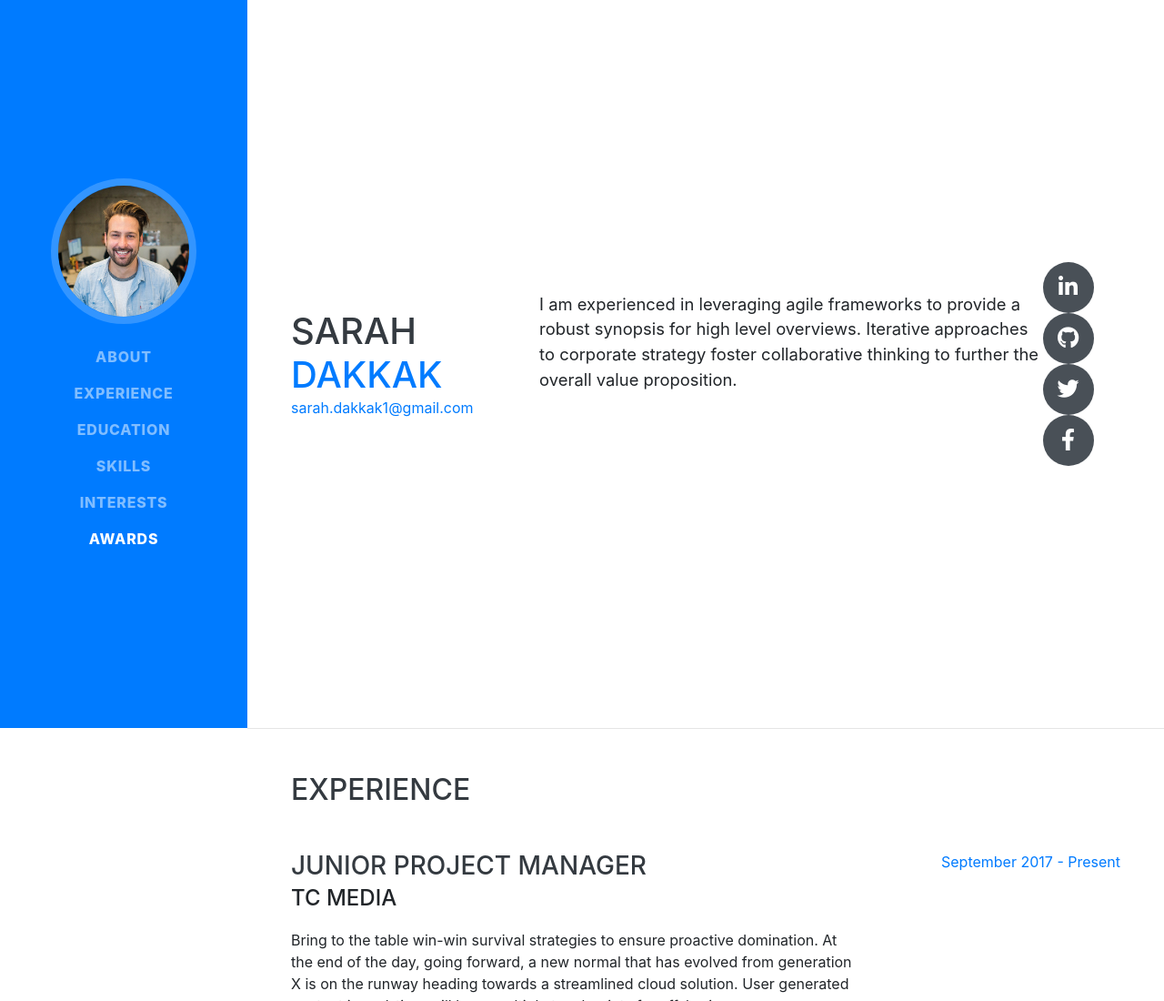
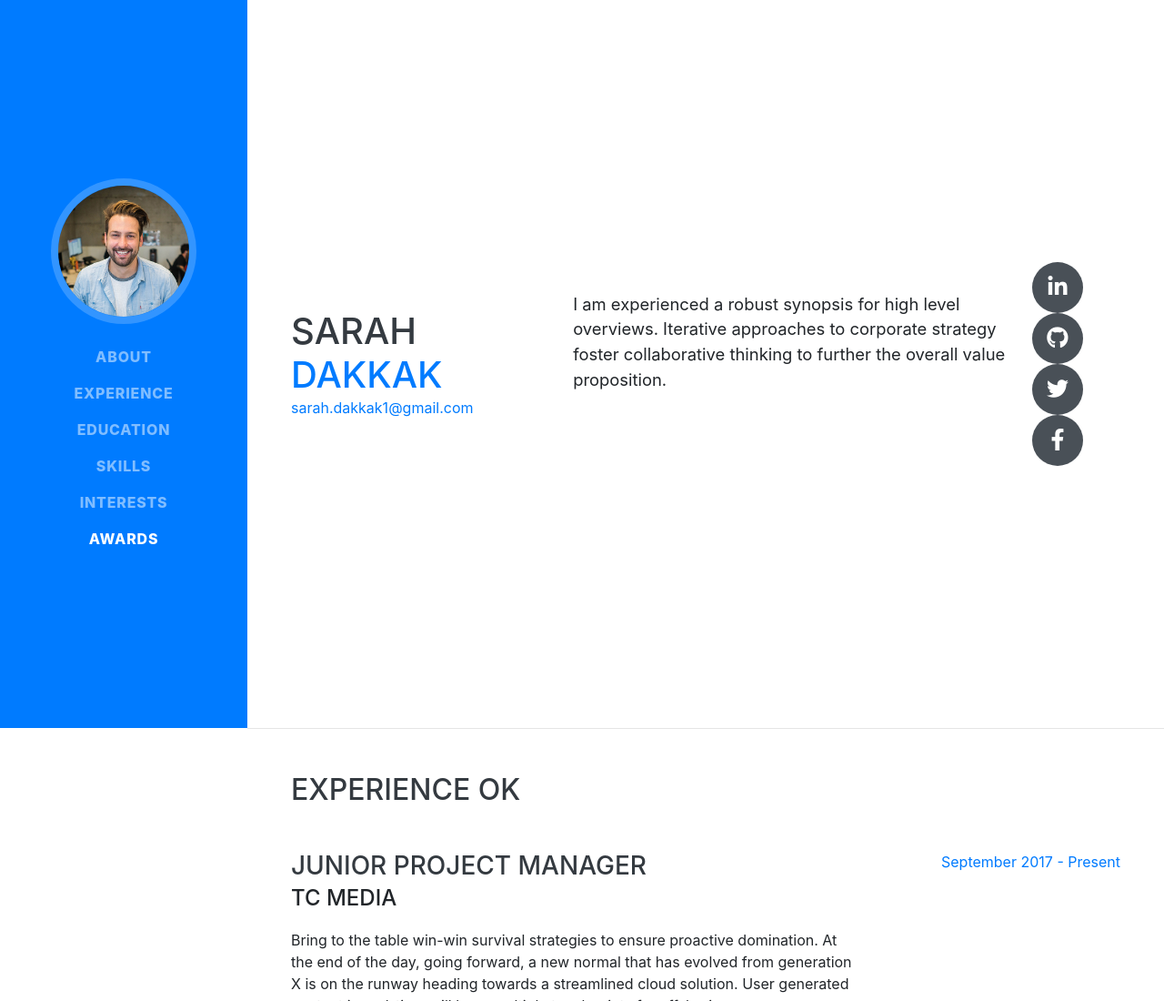
Before and after one commit to sarahdakkak1/portfolio-august2019, a website with bundled scripts: page index.html in a window 1280 px wide. Shown: the top 1100 px of the page at 91% size. Built offline with nearby package versions, Linux system fonts and the light colour scheme; a web font is replaced by a local one.

Commit message:
changed my bio and links

```diff
--- a/index.html
+++ b/index.html
@@ -68,7 +68,7 @@
         </h1>
           <a href="mailto:sarah.dakkak1@gmail.com">sarah.dakkak1@gmail.com</a>
         </div>
-        <p class="lead mb-5">I am experienced in leveraging agile frameworks to provide a robust synopsis for high level overviews. Iterative approaches to corporate strategy foster collaborative thinking to further the overall value proposition.</p>
+        <p class="lead mb-5">I am experienced a robust synopsis for high level overviews. Iterative approaches to corporate strategy foster collaborative thinking to further the overall value proposition.</p>
         <div class="social-icons">
           <a href="#">
             <i class="fab fa-linkedin-in"></i>
@@ -90,7 +90,7 @@
 
     <section class="resume-section p-3 p-lg-5 d-flex justify-content-center" id="experience">
       <div class="w-100">
-        <h2 class="mb-5">Experience</h2>
+        <h2 class="mb-5">Experience ok </h2>
 
         <div class="resume-item d-flex flex-column flex-md-row justify-content-between mb-5">
           <div class="resume-content">
```
